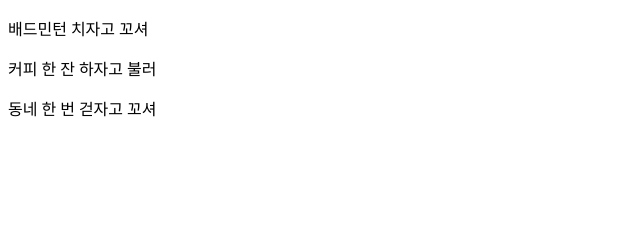
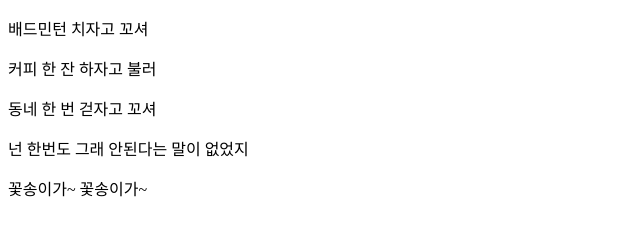
Before and after one commit to react-wiggle/git-test, a plain HTML site: page index.html in a window 1280 px wide. Shown: the whole page, without its empty margins (0-640 px from the left). Drawn offline with Linux system fonts and the light colour scheme.

Commit message:
꽃송이가 가사 추가

```diff
--- a/index.html
+++ b/index.html
@@ -9,6 +9,7 @@
     <p>배드민턴 치자고 꼬셔</p>
     <p>커피 한 잔 하자고 불러</p>
     <p>동네 한 번 걷자고 꼬셔</p>
-
+    <p>넌 한번도 그래 안된다는 말이 없었지</p>
+    <p>꽃송이가~ 꽃송이가~</p>
 </body>
 </html>
```
